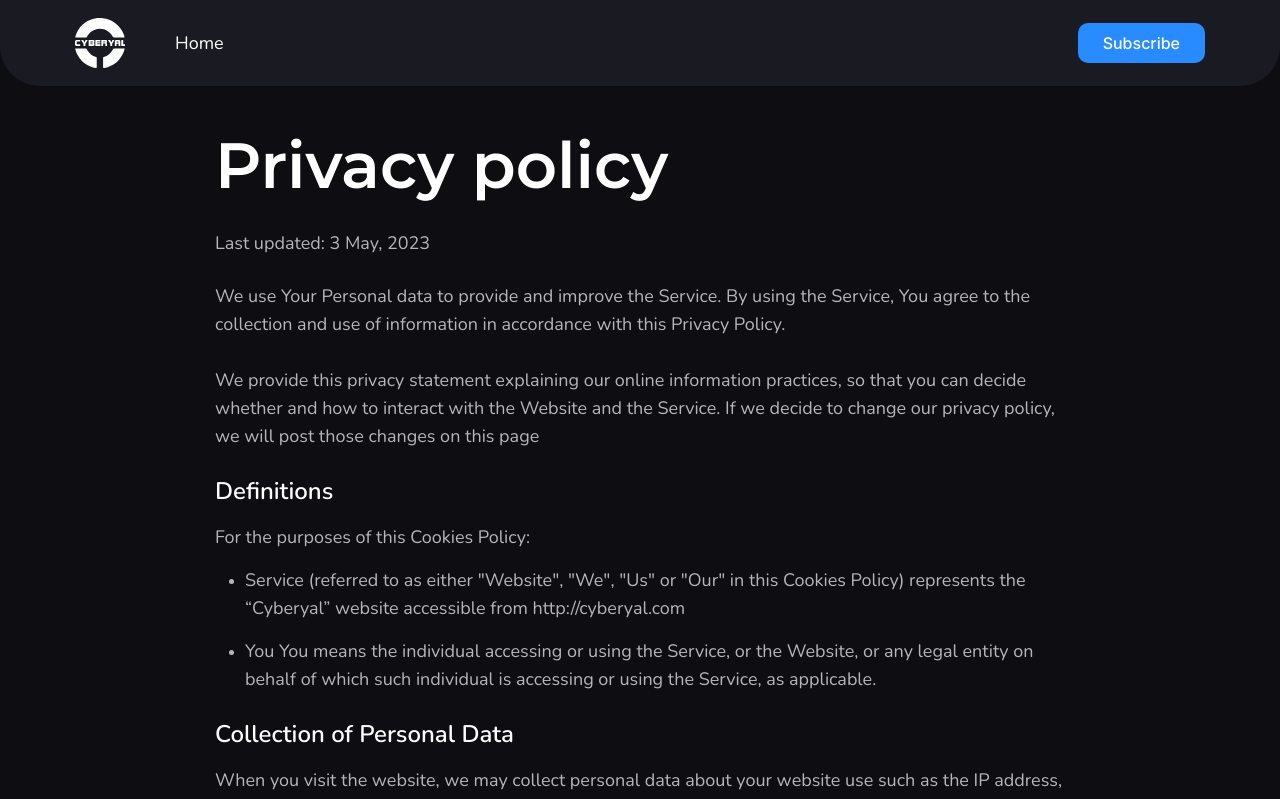
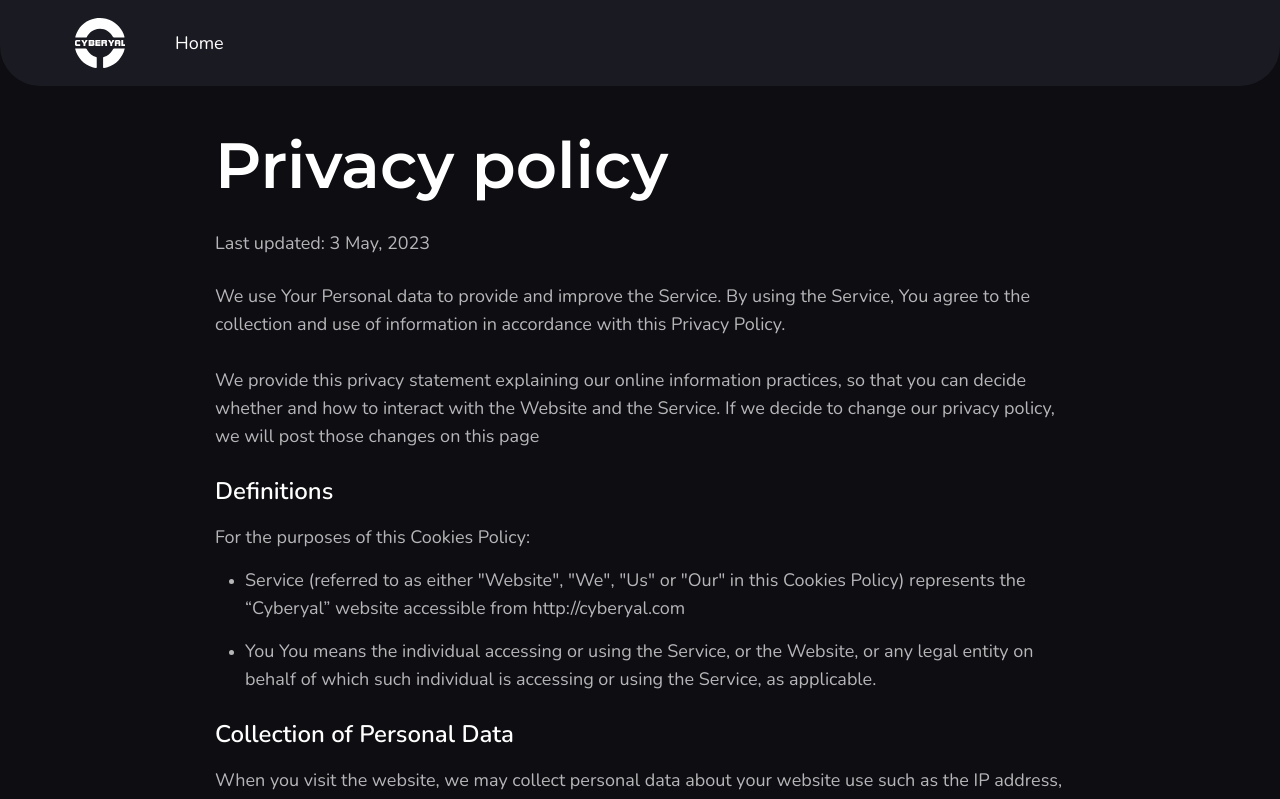
Before and after one commit to VladislavKori/CyberyalLanding, a Next.js app: page /privacy in a window 1280 px wide. Shown: the top 799 px of the page. Built offline with nearby package versions, Linux system fonts and the light colour scheme.

Commit message:
fix: subscribe

```diff
--- a/components/Header.tsx
+++ b/components/Header.tsx
@@ -9,6 +9,10 @@ function Header() {
     var element = document.getElementById("ref");
   }
 
+  if (typeof window !== "undefined") {
+    var isPrivacy = window.location.pathname === "/privacy";
+  }
+
   const handleClick = () => element?.scrollIntoView();
 
   return (
@@ -18,15 +22,19 @@ function Header() {
           <Image className="header__logo-img" src={Logo} alt="logo" />
         </div>
         <nav className="header__navbar">
-          <Link className="header__link" href="/">
+          <a className="header__link" href="/">
             Home
-          </Link>
+          </a>
           {/* <Link className="header__link" href="/about">About</Link> */}
         </nav>
       </div>
-      <button className="header__btn" onClick={handleClick}>
-        Subscribe
-      </button>
+      {isPrivacy ? (
+        ""
+      ) : (
+        <button className="header__btn" onClick={handleClick}>
+          Subscribe
+        </button>
+      )}
     </header>
   );
 }
```
